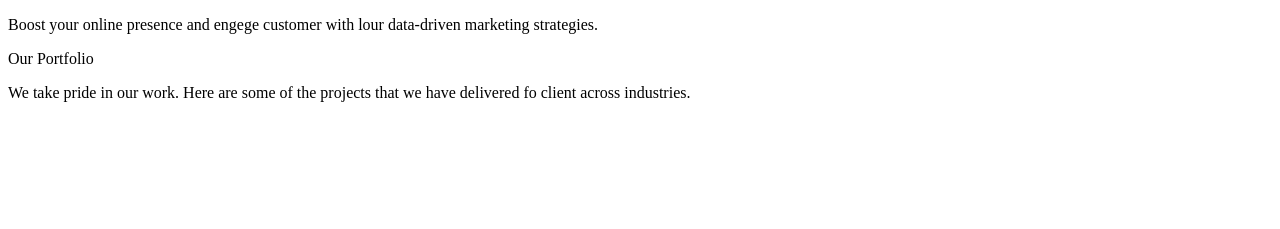
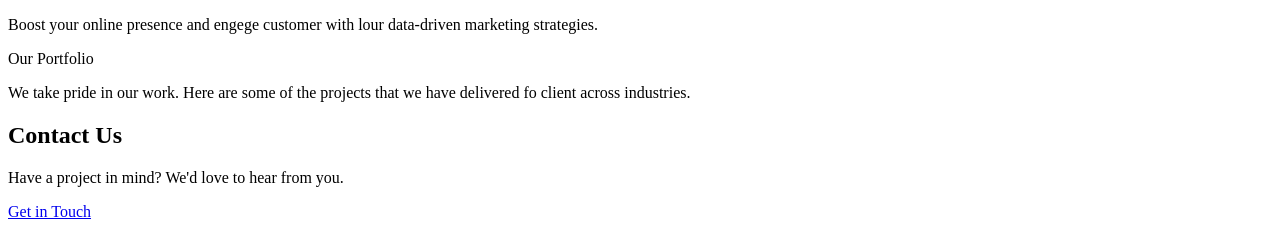
Before and after one commit to LOKESHBAGADE07/Prodigy_Internship_WD_Tasks, a plain HTML site: page Prodigy_WD_Task1/index.html in a window 1280 px wide. Shown: the part 592-821 px from the top of the page. Before the commit the page ends 800 px from the top, so only its background shows below. Drawn offline with Linux system fonts and the light colour scheme.

Commit message:
Contact Section
Added Contact Section

```diff
--- a/Prodigy_WD_Task1/index.html
+++ b/Prodigy_WD_Task1/index.html
@@ -69,122 +69,13 @@
 <p>We take pride in our work. Here are some of the projects that we have delivered fo client across industries.</p>
  </div>
  </section>
-
-
-
-
-
-
-
-
-
-
-
-
-
-
-
-
-
-    </header>
-
-
-
-
-
-
-
-
-
-
-
-
-
-
-
-
-
-
-
-
-
-
-
-
+<!--Contact Section-->
+<section id="contact" class="contact">
+    <h2>Contact Us</h2>
+    <p>Have a project in mind? We'd love to hear from you.</p>
+    <a href="mailto:info@prodigyinfotech.gmail.com" class="cta-btn">Get in Touch</a>
+</div>
+</section>
+<script src="script.js"></script>
 </body>
-
-
-
-
-
-
-
-
-
-
-
-
-
-
-
-
-
-
-
-
-
-
-
-
-
-
-
-
-
-
-
-
-
-
-
-
-
-
-
-
-
-
-
-
-
-
-
-
-
-
-
-
-
-
-
-
-
-
-
-
-
-
-
-
-
-
-
-
-
-
-
-
-
-
-
 </html>
```
